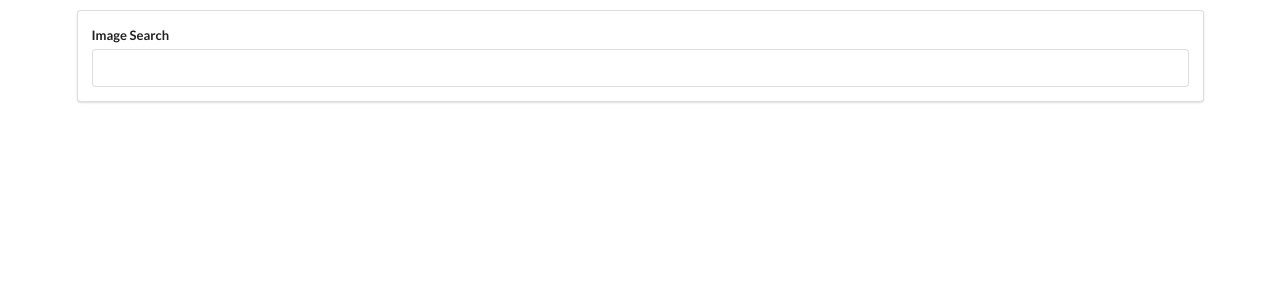
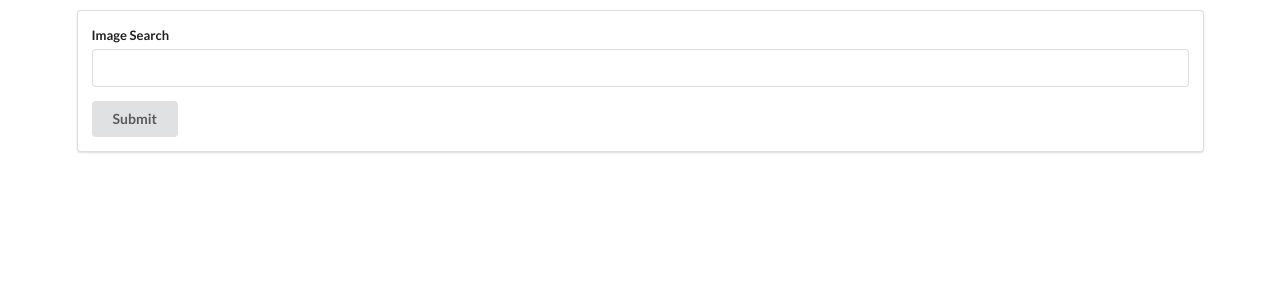
Before and after one commit to john-running/React-image-display, a React (Create React App) app: page / in a window 1280 px wide. Shown: the top 300 px of the page. Built offline with nearby package versions, Linux system fonts and the light colour scheme.

Commit message:
updated search to return pictures of dogs if no search results found

```diff
--- a/src/components/App.js
+++ b/src/components/App.js
@@ -9,18 +9,24 @@ state = {images: [], term: ''};
   onSearchSubmit = async term => {
     const response = await unsplash.get('search/photos', {
       params: { query: term,
-                per_page: 100
+                per_page: 20
       },
     });
-    //console.log(response.data.results)
-    this.setState({ images: response.data.results, term: term })
+
+    const dogeResponse = await unsplash.get('search/photos', {
+      params: { query: "dog",
+                per_page: 20
+      },
+    });
+
+    this.setState({ images: response.data.results, term: term, dogeImages: dogeResponse.data.results})
   }
 
   render(){
     return (
       <div className="ui container" style={{marginTop: '10px'}}>
         <SearchBar onSubmit={this.onSearchSubmit}/>
-        <ImageList images = {this.state.images} term = {this.state.term}/>
+        <ImageList images = {this.state.images} term = {this.state.term} dogeImages = {this.state.dogeImages}/>
       </div>
     );
   }
--- a/src/components/ImageCard.js
+++ b/src/components/ImageCard.js
@@ -24,7 +24,7 @@ class ImageCard extends React.Component {
     const { description, urls} = this.props.image
     return(
       <div style={{ gridRowEnd: `span ${this.state.spans}`}}>
-        <img ref={this.imageRef} alt={description} src={urls.regular}/>
+        <img ref={this.imageRef} alt={description} src={urls.small}/>
       </div>
     );
   }
--- a/src/components/ImageList.css
+++ b/src/components/ImageList.css
@@ -1,7 +1,7 @@
 .image-list{
   display: grid;
   grid-template-columns: repeat(auto-fill, minmax(250px, 1fr));
-  grid-gap: 0.5px;
+  grid-gap: 0 10px;
   grid-auto-rows: 10px;
 }
 
--- a/src/components/ImageList.js
+++ b/src/components/ImageList.js
@@ -3,7 +3,7 @@ import React from 'react';
 import ImageCard from './ImageCard';
 
 
-const ImageList = ({ images, term }) => {
+const ImageList = ({ images, term, dogeImages }) => {
   let theimages = null
   let responseHeaderMessage = null
 
@@ -15,7 +15,12 @@ const ImageList = ({ images, term }) => {
       )
     });
   } else if (term) {
-    responseHeaderMessage = <div>Sorry no results for <strong>"{term}"</strong></div>
+    responseHeaderMessage = <div>Sorry no results for <strong>"{term}"</strong> here are some dogs instead:</div>
+    theimages = dogeImages.map(image => {
+      return (
+        <ImageCard key={dogeImages.id} image={image}/>
+      )
+    });
   }
 
   return (
--- a/src/components/SearchBar.js
+++ b/src/components/SearchBar.js
@@ -20,6 +20,7 @@ class SearchBar extends React.Component {
             onChange={e => this.setState({ term: e.target.value})}
           />
         </div>
+        <button class="ui button" tabindex="0">Submit</button>
       </form>
       </div>
     );
```
